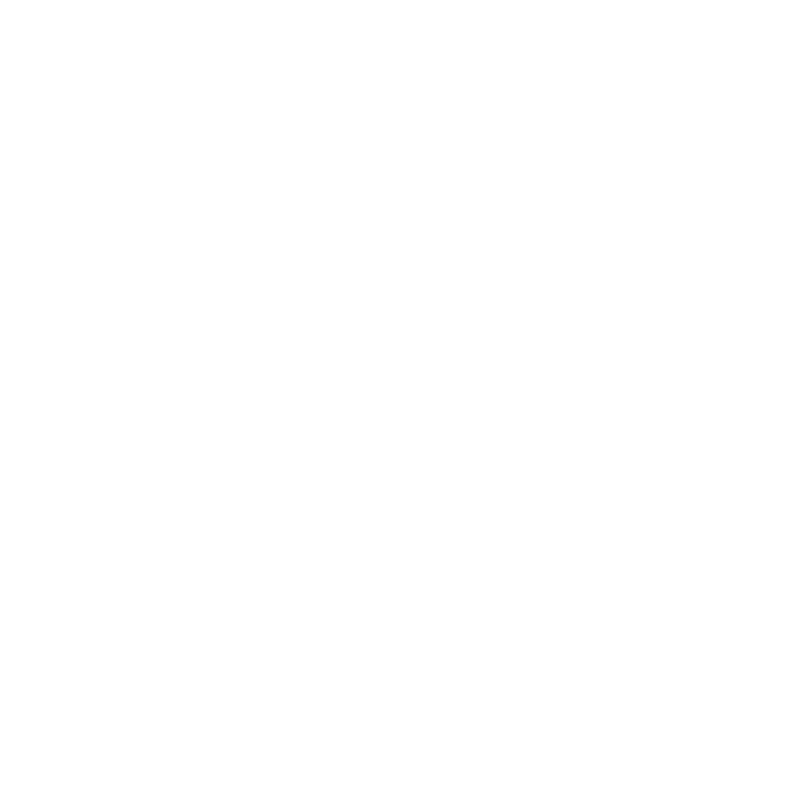
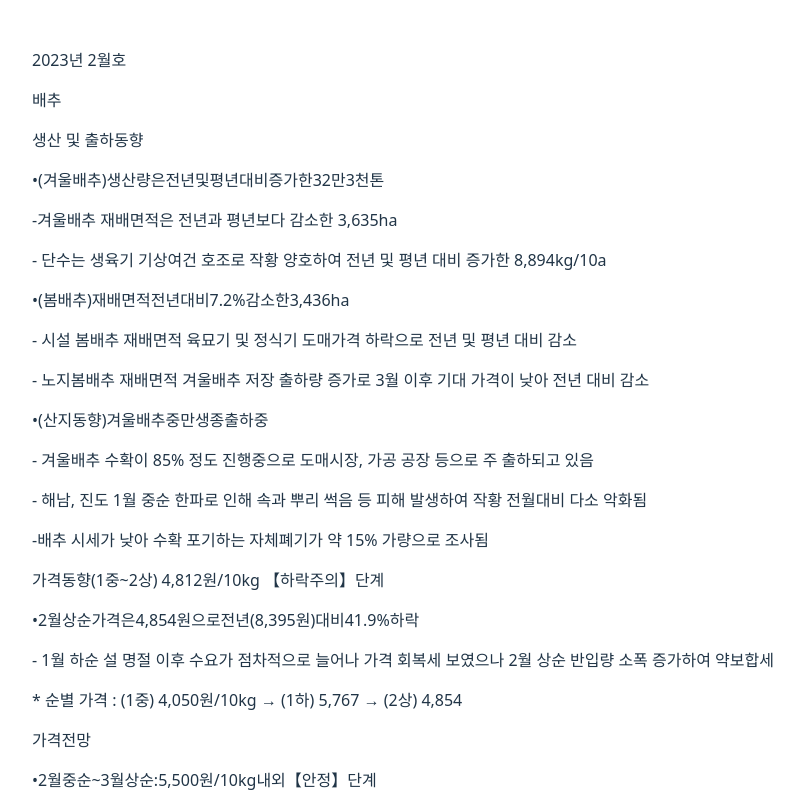
Before and after one commit to suyeon9456/crowdworks-frontend-work, a React (Vite) app: page / in a window 1280 px wide. Shown: the top 800 px of the page, without its empty margins (237-1041 px from the left). Built offline with nearby package versions, Linux system fonts and the light colour scheme.

Commit message:
feat: App 컴포넌트에 JSON 데이터 렌더링 기능 추가

```diff
--- a/src/App.tsx
+++ b/src/App.tsx
@@ -1,14 +1,20 @@
 import './App.css';
 import PdfUrlViewer from './components/pdf/PdfUrlViewer';
 import * as pdfjs from 'pdfjs-dist';
-
+import { useJsonData } from './hooks/useJsonData';
+import { useGroupedContent } from './hooks/useGroupedContent';
+import JsonTextBlockViewer from './components/json/JsonTextBlockViewer';
 pdfjs.GlobalWorkerOptions.workerSrc = `//cdnjs.cloudflare.com/ajax/libs/pdf.js/${pdfjs.version}/pdf.worker.min.js`;
 
 function App() {
+  const { jsonData, elementRegistry } = useJsonData();
+  const groupedContent = useGroupedContent(jsonData, elementRegistry);
+
   return (
-    <>
+    <div style={{ display: 'flex' }}>
       <PdfUrlViewer />
-    </>
+      <JsonTextBlockViewer jsonData={jsonData} groupedContent={groupedContent} />
+    </div>
   );
 }
 
```
